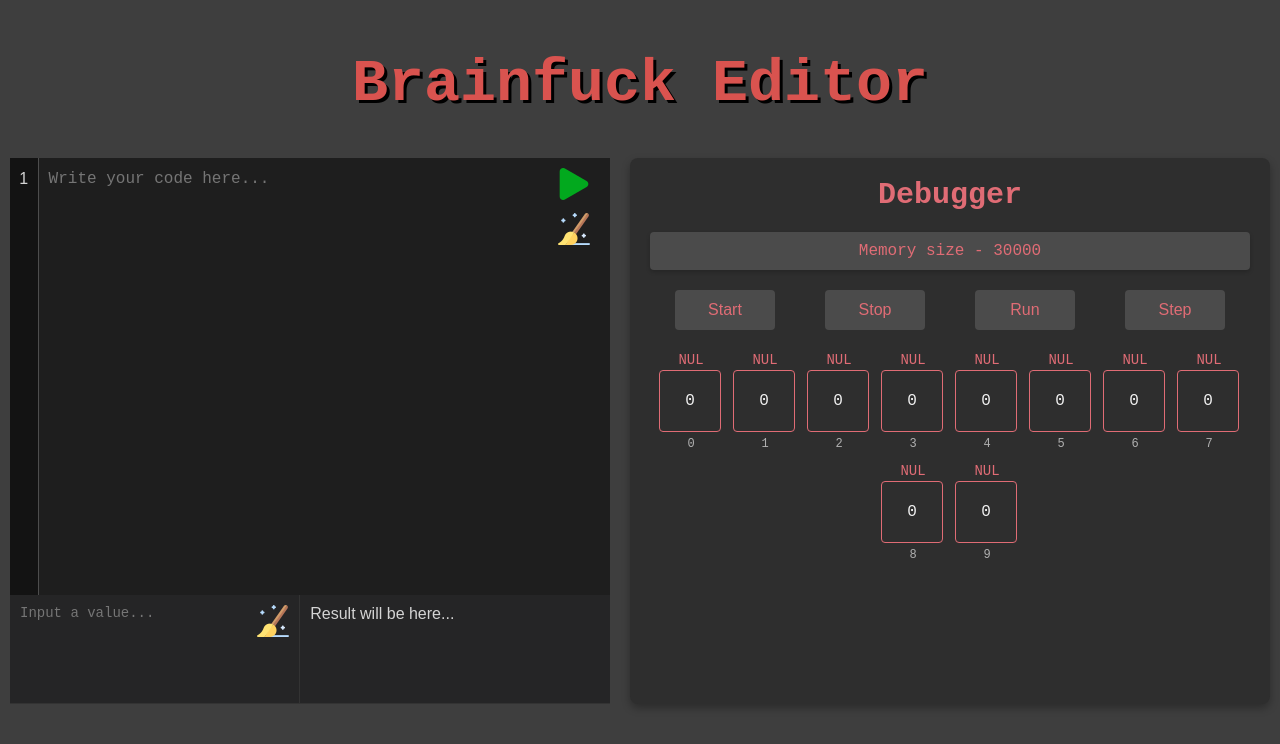
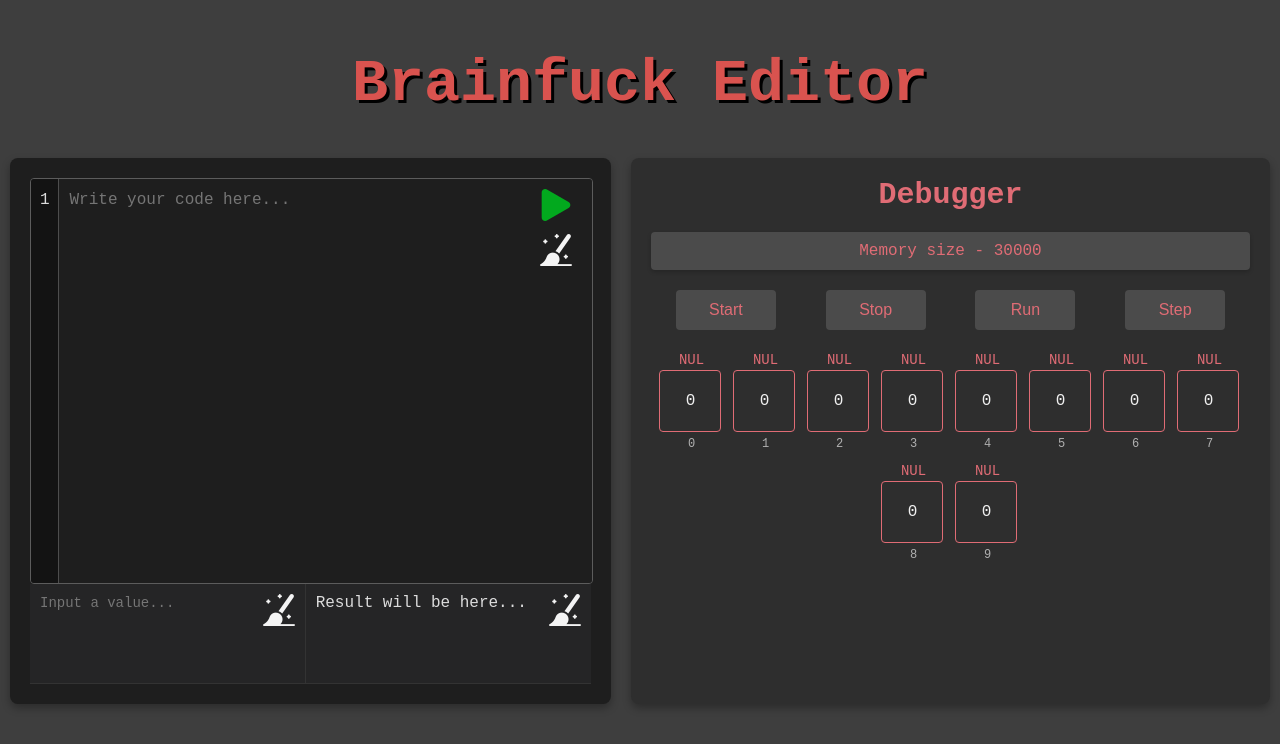
Before and after one commit to DIS-Guys/brainfuck_editor_front, a React (Vite) app: page / in a window 1280 px wide. Shown: the top 744 px of the page. Built offline with nearby package versions, Linux system fonts and the light colour scheme.

Commit message:
Improve user experience

```diff
--- a/src/components/Debugger/Debugger.css
+++ b/src/components/Debugger/Debugger.css
@@ -6,6 +6,7 @@
   box-shadow: 0 4px 8px rgba(0, 0, 0, 0.3);
   color: #f0f0f0;
   font-family: 'Courier New', Courier, monospace;
+  overflow: auto;
 }
 
 #debugger-container {
--- a/src/components/Editor/Editor.css
+++ b/src/components/Editor/Editor.css
@@ -3,6 +3,12 @@
   flex-direction: column;
   box-sizing: border-box;
   width: 50%;
+  background-color: #1e1e1e;
+  padding: 20px;
+  border-radius: 8px;
+  box-shadow: 0 4px 8px rgba(0, 0, 0, 0.3);
+  color: #dcdcdc;
+  font-family: 'Courier New', Courier, monospace;
 }
 
 .code-input {
@@ -10,6 +16,10 @@
   position: relative;
   width: 100%;
   height: 80%;
+  background-color: #2e2e2e;
+  border-radius: 4px;
+  overflow: hidden;
+  border: 1px solid #5c5c5c;
 }
 
 .line-numbers {
@@ -23,6 +33,7 @@
   border-right: 1px solid #4d4d4d;
   box-sizing: border-box;
   overflow: hidden;
+  color: #dcdcdc;
 }
 
 .number {
@@ -40,7 +51,10 @@
   outline: none;
   resize: none;
   box-sizing: border-box;
-  color: #d4d4d4;
+  color: #dcdcdc;
+  background-color: #1e1e1e;
+  padding: 10px;
+  line-height: 1.4em;
 }
 
 #code-input {
@@ -64,6 +78,7 @@
   width: 100%;
   border-bottom: 1px solid #333;
   border-right: 1px solid #333;
+  background-color: #252526;
 }
 
 #input {
@@ -72,14 +87,19 @@
   font-size: 14px;
   background-color: #252526;
   padding-right: 45px;
+  color: #dcdcdc;
+  border: none;
 }
 
 .output-container {
+  position: relative;
+  box-sizing: border-box;
   width: 100%;
   background-color: #252526;
   padding: 10px;
   border-bottom: 1px solid #333;
   overflow-y: auto;
+  color: #dcdcdc;
 }
 
 .button {
@@ -113,6 +133,12 @@
   background-image: url('../../images/clean-up.png');
 }
 
+#clear-output-button {
+  top: 10px;
+  right: 10px;
+  background-image: url('../../images/clean-up.png');
+}
+
 #run-button:hover {
   background-image: url('../../images/play-hover.png');
 }
--- a/src/components/Editor/Editor.tsx
+++ b/src/components/Editor/Editor.tsx
@@ -60,6 +60,11 @@ export const Editor: React.FC<Props> = ({
   };
 
   const handleRun = () => {
+    mainRef.current?.focus();
+    if (!code.trim()) {
+      return;
+    }
+
     const body: RequestBody = {
       code,
       input,
@@ -89,11 +94,17 @@ export const Editor: React.FC<Props> = ({
           onScroll={handleScroll}
           value={code}
         ></textarea>
-        <button className="button" id="run-button" onClick={handleRun}></button>
+        <button
+          className="button"
+          id="run-button"
+          onClick={handleRun}
+          title="Run"
+        ></button>
         <button
           className="button"
           id="clear-button"
           onClick={clearEditor}
+          title="Clear"
         ></button>
       </div>
       <div className="editor-blocks">
@@ -108,6 +119,7 @@ export const Editor: React.FC<Props> = ({
           <button
             className="button"
             id="clear-input-button"
+            title="Clear"
             onClick={() => setInput('')}
           ></button>
         </div>
@@ -117,6 +129,12 @@ export const Editor: React.FC<Props> = ({
           ) : (
             <div id="output">Result will be here...</div>
           )}
+          <button
+            className="button"
+            id="clear-output-button"
+            title="Clear"
+            onClick={() => setInterpretedCode('')}
+          ></button>
         </div>
       </div>
     </div>
```
Also changed, not shown: src/images/clean-up.png.
